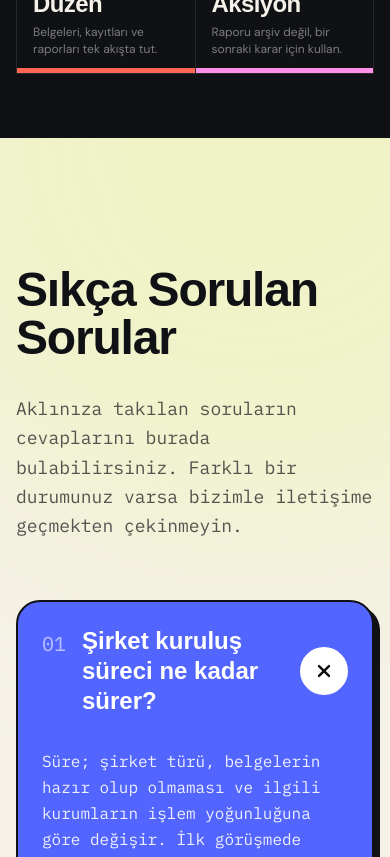
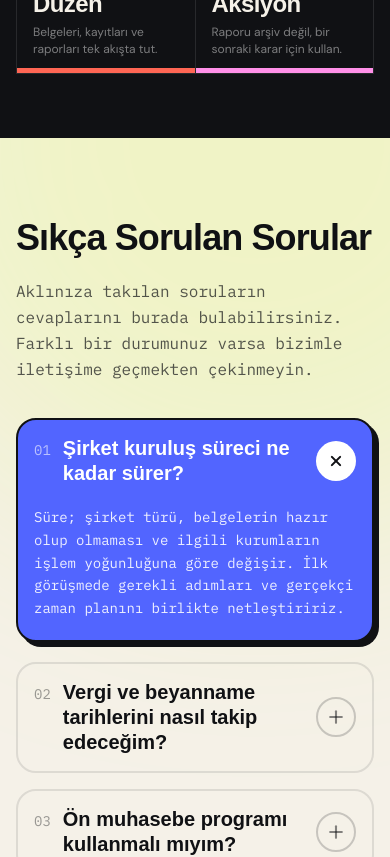
Before and after one commit to omeryigitler/muhasebe, a React (Vite) app: page / in a window 390 px wide. Shown: the part 5680-6537 px from the top of the page. Built offline with nearby package versions, Linux system fonts and the light colour scheme; a web font is replaced by a local one.

Commit message:
fix: compact mobile FAQ layout

```diff
--- a/src/components/FAQ.tsx
+++ b/src/components/FAQ.tsx
@@ -30,9 +30,9 @@ const FAQItem: React.FC<FAQItemProps> = ({ index, question, answer, isOpen, them
       onMouseEnter={() => setIsHovered(true)}
       onMouseLeave={() => setIsHovered(false)}
       className={cn(
-        'mb-6 rounded-3xl border-2 transition-all duration-300 overflow-hidden',
+        'mb-4 md:mb-6 rounded-[20px] md:rounded-3xl border-2 transition-all duration-300 overflow-hidden',
         isActive
-          ? `border-deep-ink ${theme.bg} shadow-[6px_6px_0px_#101114] -translate-y-1`
+          ? `border-deep-ink ${theme.bg} shadow-[5px_5px_0px_#101114] md:shadow-[6px_6px_0px_#101114] -translate-y-1`
           : 'border-deep-ink/10 bg-transparent'
       )}
     >
@@ -40,21 +40,21 @@ const FAQItem: React.FC<FAQItemProps> = ({ index, question, answer, isOpen, them
         type="button"
         onClick={onClick}
         aria-expanded={isOpen}
-        className="w-full flex items-center justify-between p-6 md:p-8 text-left focus-visible:outline-none focus-visible:ring-2 focus-visible:ring-deep-ink focus-visible:ring-inset"
+        className="w-full flex items-center justify-between p-4 md:p-8 text-left focus-visible:outline-none focus-visible:ring-2 focus-visible:ring-deep-ink focus-visible:ring-inset"
       >
-        <div className="flex items-start md:items-center gap-4 md:gap-6">
-          <span className={cn('font-mono text-xl md:text-2xl pt-1 md:pt-0 transition-colors duration-300', isActive ? theme.numActive : 'text-deep-ink/40')}>
+        <div className="flex items-start md:items-center gap-3 md:gap-6 min-w-0">
+          <span className={cn('font-mono text-sm md:text-2xl pt-1 md:pt-0 transition-colors duration-300 flex-shrink-0', isActive ? theme.numActive : 'text-deep-ink/40')}>
             {num}
           </span>
-          <h3 className={cn('font-display text-2xl md:text-3xl pr-4 leading-tight transition-colors duration-300', isActive ? theme.text : 'text-deep-ink')}>
+          <h3 className={cn('font-display text-xl md:text-3xl pr-2 md:pr-4 leading-tight transition-colors duration-300', isActive ? theme.text : 'text-deep-ink')}>
             {question}
           </h3>
         </div>
         <div className={cn(
-          'flex-shrink-0 w-12 h-12 rounded-full border-2 flex items-center justify-center transition-all duration-500',
+          'flex-shrink-0 w-10 h-10 md:w-12 md:h-12 rounded-full border-2 flex items-center justify-center transition-all duration-500',
           isActive ? `border-transparent bg-white ${isOpen ? 'rotate-45' : ''} text-deep-ink` : 'border-deep-ink/20 text-deep-ink/50'
         )}>
-          <Plus size={24} strokeWidth={2.5} />
+          <Plus size={20} strokeWidth={2.5} className="md:w-6 md:h-6" />
         </div>
       </button>
 
@@ -66,8 +66,8 @@ const FAQItem: React.FC<FAQItemProps> = ({ index, question, answer, isOpen, them
             exit={reduceMotion ? { opacity: 0 } : { height: 0, opacity: 0 }}
             transition={{ duration: reduceMotion ? 0 : 0.35, ease: [0.22, 1, 0.36, 1] }}
           >
-            <div className="px-6 md:px-8 pb-8 pt-2 md:pl-[88px]">
-              <p className={cn('font-mono text-base md:text-lg leading-relaxed max-w-3xl opacity-90', theme.text)}>
+            <div className="px-4 md:px-8 pb-5 md:pb-8 pt-1 md:pt-2 md:pl-[88px]">
+              <p className={cn('font-mono text-sm md:text-lg leading-relaxed max-w-3xl opacity-90', theme.text)}>
                 {answer}
               </p>
             </div>
@@ -128,14 +128,14 @@ export const FAQ = () => {
   ];
 
   return (
-    <section className="py-32 px-4 md:px-8 bg-warm-paper text-deep-ink relative overflow-hidden">
+    <section className="py-20 md:py-32 px-4 md:px-8 bg-warm-paper text-deep-ink relative overflow-hidden">
       <div className="absolute top-0 right-0 w-[800px] h-[800px] bg-acid-lime/20 blur-[120px] rounded-full -translate-y-1/2 translate-x-1/3 pointer-events-none" />
 
-      <div className="max-w-7xl mx-auto grid grid-cols-1 lg:grid-cols-12 gap-16 relative z-10">
+      <div className="max-w-7xl mx-auto grid grid-cols-1 lg:grid-cols-12 gap-10 lg:gap-16 relative z-10">
         <div className="lg:col-span-5">
-          <div className="sticky top-32">
-            <h2 className="font-display text-5xl md:text-7xl text-deep-ink tracking-tight mb-8">{t('faq.title')}</h2>
-            <p className="font-mono text-lg md:text-xl opacity-70 max-w-md leading-relaxed">{t('faq.desc')}</p>
+          <div className="lg:sticky lg:top-32">
+            <h2 className="font-display text-4xl md:text-7xl text-deep-ink tracking-tight mb-5 md:mb-8">{t('faq.title')}</h2>
+            <p className="font-mono text-base md:text-xl opacity-70 max-w-md leading-relaxed">{t('faq.desc')}</p>
           </div>
         </div>
 
```
